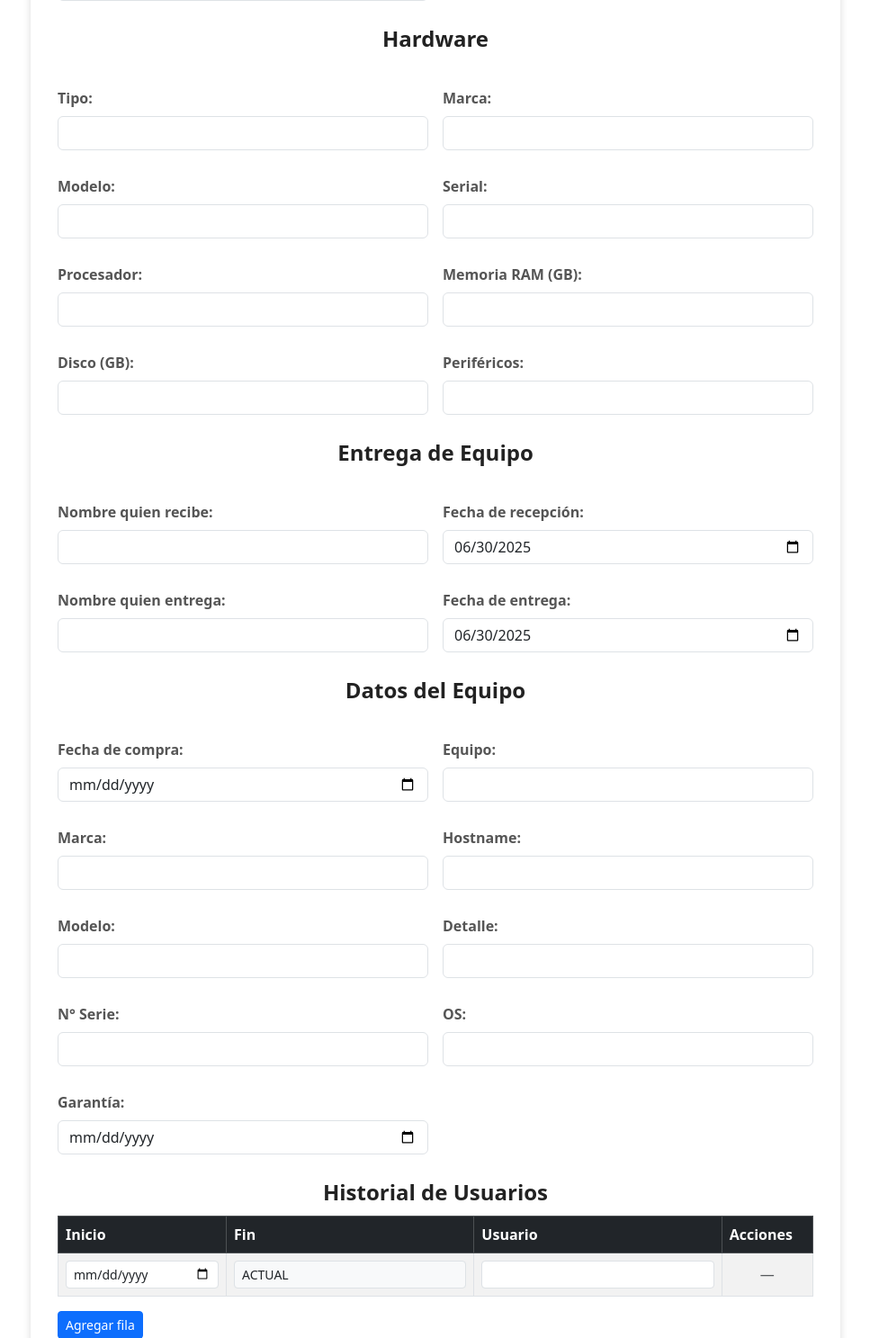
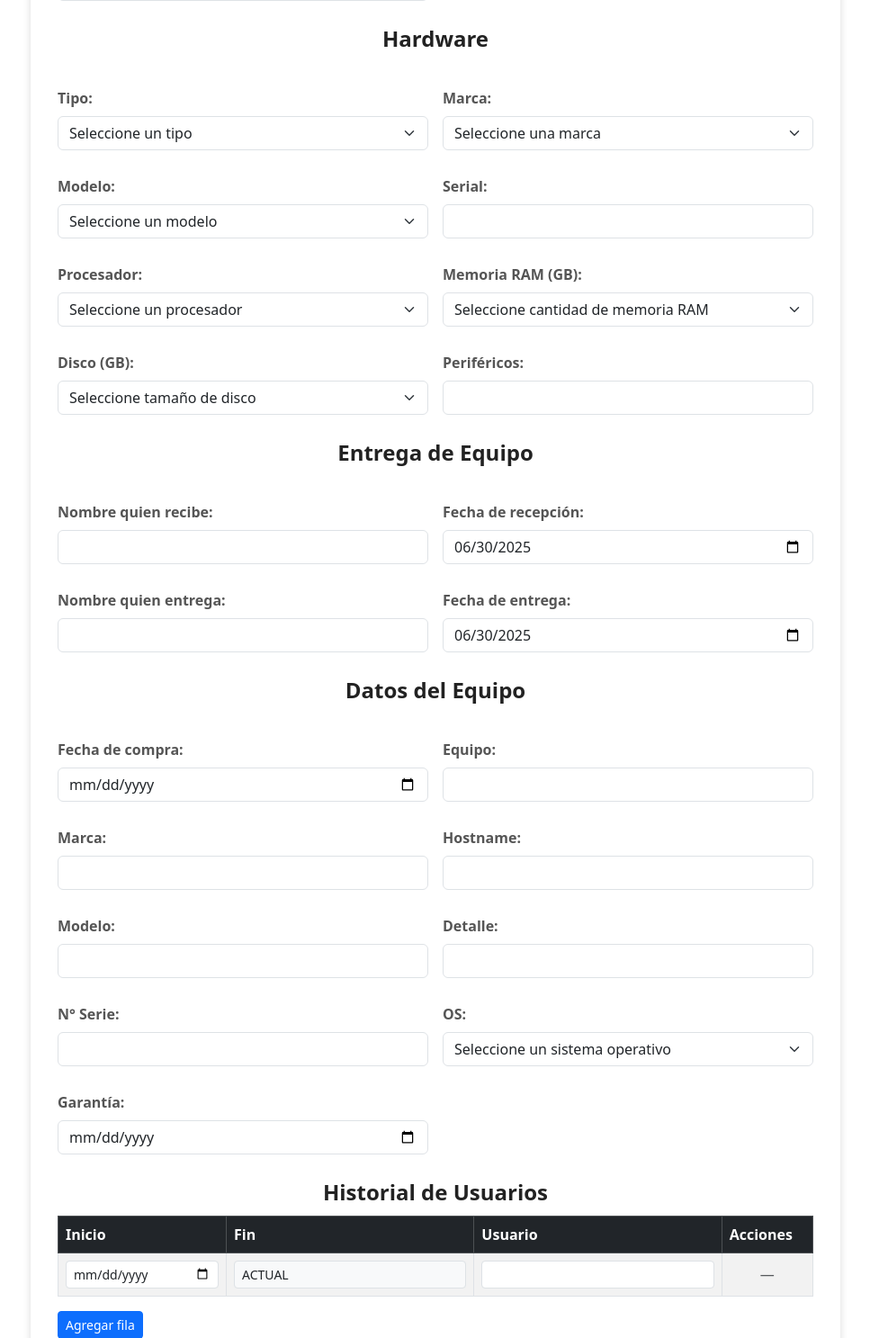
Before and after one commit to EduardoMonzon16/Acta-de-Entrega-de-Equipos, a Flask app: page / in a window 1280 px wide. Shown: the part 480-1967 px from the top of the page at 90% size, without its empty margins (156-1123 px from the left). Run offline with Flask 3, Linux system fonts and the light colour scheme; the visitor is signed in with stand-in values (Sample User, id 1); data that the repository does not hold is empty.

Commit message:
Agregar informacion en la base de datos y enlazando a html

```diff
--- a/app.py
+++ b/app.py
@@ -83,6 +83,146 @@ def get_cargos():
 
     except Exception as e:
         print(f"Error obteniendo cargos: {e}")
+        return []
+
+def get_tipos_equipo():
+    try:
+        connection = conectar()
+        print(f"Conexión establecida: {connection is not None}")
+
+        if connection is None:
+            print("Error: No se pudo establecer conexión con la base de datos")
+            return []
+
+        cursor = connection.cursor(dictionary=True)
+        cursor.execute("SELECT idTipos_Equipo, Tipo FROM tipos_equipo ORDER BY Tipo")
+        tipos_equipo = cursor.fetchall()
+
+        print(f"Se obtuvieron {len(tipos_equipo)} tipos: {tipos_equipo}")
+        return tipos_equipo
+
+    except Exception as e:
+        print(f"Error obteniendo tipos_equipo: {e}")
+        return []
+
+def get_marcas_equipo():
+    try:
+        connection = conectar()
+        print(f"Conexión establecida: {connection is not None}")
+
+        if connection is None:
+            print("Error: No se pudo establecer conexión con la base de datos")
+            return []
+
+        cursor = connection.cursor(dictionary=True)
+        cursor.execute("SELECT idMarcas_Equipo, Marca FROM marcas_equipo ORDER BY Marca")
+        marcas_equipo = cursor.fetchall()
+
+        print(f"Se obtuvieron {len(marcas_equipo)} tipos: {marcas_equipo}")
+        return marcas_equipo
+
+    except Exception as e:
+        print(f"Error obteniendo marcas_equipo: {e}")
+        return []
+
+def get_modelos_equipo():
+    try:
+        connection = conectar()
+        print(f"Conexión establecida: {connection is not None}")
+
+        if connection is None:
+            print("Error: No se pudo establecer conexión con la base de datos")
+            return []
+
+        cursor = connection.cursor(dictionary=True)
+        cursor.execute("SELECT idModelos_Equipo, Modelo FROM modelos_equipo ORDER BY Modelo")
+        modelos_equipo = cursor.fetchall()
+
+        print(f"Se obtuvieron {len(modelos_equipo)} tipos: {modelos_equipo}")
+        return modelos_equipo
+
+    except Exception as e:
+        print(f"Error obteniendo modelos_equipo: {e}")
+        return []
+
+def get_sistemas_operativos():
+    try:
+        connection = conectar()
+        print(f"Conexión establecida: {connection is not None}")
+
+        if connection is None:
+            print("Error: No se pudo establecer conexión con la base de datos")
+            return []
+
+        cursor = connection.cursor(dictionary=True)
+        cursor.execute("SELECT idSistemas_Operativo, Sistema_Operativo FROM sistemas_operativo ORDER BY Sistema_Operativo")
+        sistemas_operativo = cursor.fetchall()
+
+        print(f"Se obtuvieron {len(sistemas_operativo)} tipos: {sistemas_operativo}")
+        return sistemas_operativo
+
+    except Exception as e:
+        print(f"Error obteniendo sistemas_operativo: {e}")
+        return []
+
+def get_procesadores_equipos():
+    try:
+        connection = conectar()
+        print(f"Conexión establecida: {connection is not None}")
+
+        if connection is None:
+            print("Error: No se pudo establecer conexión con la base de datos")
+            return []
+
+        cursor = connection.cursor(dictionary=True)
+        cursor.execute("SELECT idProcesadores_Equipo, Procesador_Equipo FROM procesadores_equipo ORDER BY Procesador_Equipo")
+        procesadores_equipo = cursor.fetchall()
+
+        print(f"Se obtuvieron {len(procesadores_equipo)} tipos: {procesadores_equipo}")
+        return procesadores_equipo
+
+    except Exception as e:
+        print(f"Error obteniendo procesadores_equipo: {e}")
+        return []
+
+def get_memorias_ram():
+    try:
+        connection = conectar()
+        print(f"Conexión establecida: {connection is not None}")
+
+        if connection is None:
+            print("Error: No se pudo establecer conexión con la base de datos")
+            return []
+
+        cursor = connection.cursor(dictionary=True)
+        cursor.execute("SELECT idMemorias_RAM, Memoria_RAM FROM memorias_ram ORDER BY Memoria_RAM")
+        memorias_ram = cursor.fetchall()
+
+        print(f"Se obtuvieron {len(memorias_ram)} tipos: {memorias_ram}")
+        return memorias_ram
+
+    except Exception as e:
+        print(f"Error obteniendo memorias_ram: {e}")
+        return []
+
+def get_discos_tamaño():
+    try:
+        connection = conectar()
+        print(f"Conexión establecida: {connection is not None}")
+
+        if connection is None:
+            print("Error: No se pudo establecer conexión con la base de datos")
+            return []
+
+        cursor = connection.cursor(dictionary=True)
+        cursor.execute("SELECT idDiscos_Tamaño, Disco_Tamaño FROM discos_tamaño ORDER BY Disco_Tamaño")
+        discos_tamaño = cursor.fetchall()
+
+        print(f"Se obtuvieron {len(discos_tamaño)} tipos: {discos_tamaño}")
+        return discos_tamaño
+
+    except Exception as e:
+        print(f"Error obteniendo discos_tamaño: {e}")
         return []
 
 # =============================================================================
@@ -341,7 +481,22 @@ def usuarioti():
 
     fecha_actual = datetime.today().strftime('%Y-%m-%d')
     cargos = get_cargos()
+    tipos_equipo = get_tipos_equipo()
+    marcas_equipo = get_marcas_equipo()
+    modelos_equipo = get_modelos_equipo()
+    sistemas_operativo = get_sistemas_operativos()
+    procesadores_equipo = get_procesadores_equipos()
+    memorias_ram = get_memorias_ram()
+    discos_tamaño = get_discos_tamaño()
+
     print(f"Cargos obtenidos: {len(cargos)}")
+    print(f"Tipos de equipos obtenidos: {len(tipos_equipo)}")
+    print(f"Marcas de equipos obtenidos: {len(marcas_equipo)}")
+    print(f"Modelos de equipos obtenidos: {len(modelos_equipo)}")
+    print(f"Sistemas operativos obtenidos: {len(sistemas_operativo)}")
+    print(f"Procesadores de equipos obtenidos: {len(procesadores_equipo)}")
+    print(f"Memorias RAM obtenidas: {len(memorias_ram)}")
+    print(f"Tamaño de discos obtenidos: {len(discos_tamaño)}")
 
     if request.method == 'POST':
         # Extraer datos del formulario
@@ -395,7 +550,9 @@ def usuarioti():
             mimetype='application/vnd.openxmlformats-officedocument.wordprocessingml.document'
         )
 
-    return render_template('usuarioti.html', fecha_actual=fecha_actual, cargos=cargos)
+    return render_template('usuarioti.html', fecha_actual=fecha_actual, cargos=cargos, tipos_equipo=tipos_equipo, marcas_equipo=marcas_equipo,
+                           modelos_equipo=modelos_equipo, sistemas_operativo=sistemas_operativo, procesadores_equipo=procesadores_equipo,
+                           memorias_ram=memorias_ram, discos_tamaño=discos_tamaño)
 
 # =============================================================================
 # FUNCIONES DE GENERACIÓN DE DOCUMENTO WORD
--- a/templates/usuarioti.html
+++ b/templates/usuarioti.html
@@ -51,15 +51,30 @@
             <div class="row g-3">
                 <div class="col-md-6">
                     <label for="tipo" class="form-label">Tipo:</label>
-                    <input type="text" id="tipo" name="tipo" class="form-control" required>
+                    <select id="tipo" name="tipo" class="form-select" required>
+                        <option value="">Seleccione un tipo</option>
+                        {% for tipo_equipo in tipos_equipo %}
+                            <option value="{{ tipo_equipo.Tipo }}">{{ tipo_equipo.Tipo }}</option>
+                        {% endfor %}
+                    </select>
                 </div>
                 <div class="col-md-6">
                     <label for="marca" class="form-label">Marca:</label>
-                    <input type="text" id="marca" name="marca" class="form-control" required>
+                    <select id="marca" name="marca" class="form-select" required>
+                        <option value="">Seleccione una marca</option>
+                        {% for marca_equipo in marcas_equipo %}
+                            <option value="{{ marca_equipo.Marca }}">{{ marca_equipo.Marca }}</option>
+                        {% endfor %}
+                    </select>
                 </div>
                 <div class="col-md-6">
                     <label for="modelo" class="form-label">Modelo:</label>
-                    <input type="text" id="modelo" name="modelo" class="form-control" required>
+                    <select id="modelo" name="modelo" class="form-select" required>
+                        <option value="">Seleccione un modelo</option>
+                        {% for modelo_equipo in modelos_equipo %}
+                            <option value="{{ modelo_equipo.Modelo }}">{{ modelo_equipo.Modelo }}</option>
+                        {% endfor %}
+                    </select>
                 </div>
                 <div class="col-md-6">
                     <label for="serial" class="form-label">Serial:</label>
@@ -67,15 +82,30 @@
                 </div>
                 <div class="col-md-6">
                     <label for="procesador" class="form-label">Procesador:</label>
-                    <input type="text" id="procesador" name="procesador" class="form-control" required>
+                    <select id="procesador" name="procesador" class="form-select" required>
+                        <option value="">Seleccione un procesador</option>
+                        {% for procesador_equipo in procesadores_equipo %}
+                            <option value="{{ procesador_equipo.Procesador_Equipo }}">{{ procesador_equipo.Procesador_Equipo }}</option>
+                        {% endfor %}
+                    </select>
                 </div>
                 <div class="col-md-6">
                     <label for="ram" class="form-label">Memoria RAM (GB):</label>
-                    <input type="text" id="ram" name="ram" class="form-control" required>
+                    <select id="ram" name="ram" class="form-select" required>
+                        <option value="">Seleccione cantidad de memoria RAM</option>
+                        {% for memoria_ram in memorias_ram %}
+                            <option value="{{ memoria_ram.Memoria_RAM }}">{{ memoria_ram.Memoria_RAM }}</option>
+                        {% endfor %}
+                    </select>
                 </div>
                 <div class="col-md-6">
                     <label for="disco" class="form-label">Disco (GB):</label>
-                    <input type="text" id="disco" name="disco" class="form-control" required>
+                    <select id="disco" name="disco" class="form-select" required>
+                        <option value="">Seleccione tamaño de disco</option>
+                        {% for disco_tamaño in discos_tamaño %}
+                            <option value="{{ disco_tamaño.Disco_Tamaño }}">{{ disco_tamaño.Disco_Tamaño }}</option>
+                        {% endfor %}
+                    </select>
                 </div>
                 <div class="col-md-6">
                     <label for="perifericos" class="form-label">Periféricos:</label>
@@ -141,7 +171,12 @@
                 </div>
                 <div class="col-md-6">
                     <label for="os" class="form-label">OS:</label>
-                    <input type="text" id="os" name="os" class="form-control">
+                    <select id="os" name="os" class="form-select" required>
+                        <option value="">Seleccione un sistema operativo</option>
+                        {% for sistema_operativo in sistemas_operativo %}
+                            <option value="{{ sistema_operativo.Sistema_Operativo }}">{{ sistema_operativo.Sistema_Operativo }}</option>
+                        {% endfor %}
+                    </select>
                 </div>
                 <div class="col-md-6">
                     <label for="garantia" class="form-label">Garantía:</label>
```
